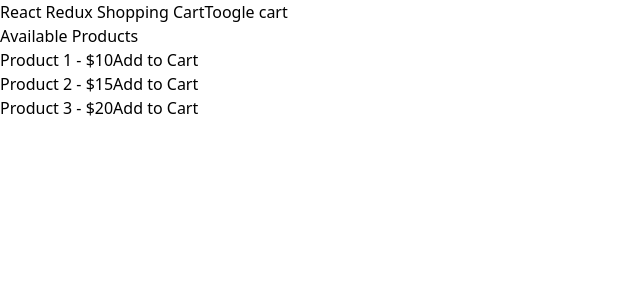
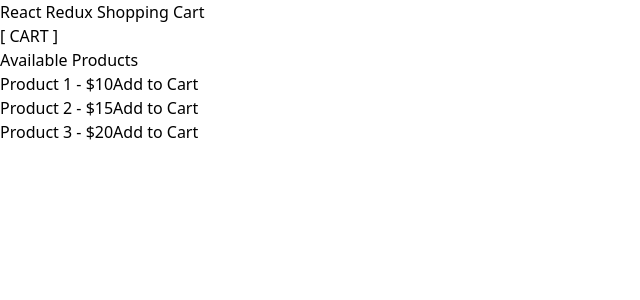
Before and after one commit to kouroshneyestani/react-redux-shopping-cart, a React (Vite) app: page / in a window 1280 px wide. Shown: the top 300 px of the page, without its empty margins (0-640 px from the left). Built offline with nearby package versions, Linux system fonts and the light colour scheme.

Commit message:
feat: add ShoppingCartContext for cart visibility management

```diff
--- a/src/App.jsx
+++ b/src/App.jsx
@@ -1,34 +1,20 @@
-import { useState } from "react";
-
+// src/App.jsx
+import React from "react";
+import { ShoppingCartProvider } from "./contexts/ShoppingCartContext"; // Import ShoppingCartProvider
 import Products from "./components/Products";
 import ShoppingCart from "./components/Cart";
+import CartToggleButton from "./components/CartToggleButton"; // Import CartToggleButton component
 
 function App() {
-    const [isShoppingCartVisible, setIsShoppingCartVisible] = useState(false);
-
-    // Function to toggle the cart visibility
-    const toggleShoppingCart = () => {
-        setIsShoppingCartVisible(!isShoppingCartVisible);
-    };
-
     return (
-        <>
-            <div className="app">
-                <div>
-                    <h1>
-                        React Redux Shopping Cart
-                        <button onClick={toggleShoppingCart}>
-                            Toogle cart
-                        </button>
-                    </h1>
-                    <Products />
-                    <ShoppingCart
-                        isVisible={isShoppingCartVisible}
-                        toggleCart={toggleShoppingCart}
-                    />
-                </div>
+        <ShoppingCartProvider>
+            <div>
+                <h1>React Redux Shopping Cart</h1>
+                <CartToggleButton>[ CART ]</CartToggleButton>
+                <Products />
+                <ShoppingCart />
             </div>
-        </>
+        </ShoppingCartProvider>
     );
 }
 
--- a/src/components/Cart/index.jsx
+++ b/src/components/Cart/index.jsx
@@ -1,4 +1,5 @@
-import { useState } from "react";
+// src/components/Cart.jsx
+import { useShoppingCart } from "../../contexts/ShoppingCartContext";
 import { useSelector, useDispatch } from "react-redux"; // Import useSelector to read state and useDispatch to send actions
 import {
     removeItem,
@@ -6,7 +7,8 @@ import {
     selectTotalPrice,
 } from "../../features/cart/cartSlice"; // Import actions for cart state
 
-const Cart = ({ isVisible, toggleCart }) => {
+const Cart = () => {
+    const { isVisible, toggleCart } = useShoppingCart();
     const dispatch = useDispatch(); // Get the dispatch function to send actions
     const cartItems = useSelector((state) => state.cart.items); // Get the cart items from the Redux store
     const totalPrice = useSelector(selectTotalPrice); // Get the total price from the cart selector
--- /dev/null
+++ b/src/components/CartToggleButton.jsx
@@ -0,0 +1,9 @@
+import { useShoppingCart } from "../contexts/ShoppingCartContext";
+
+const CartToggleButton = ({ children }) => {
+    const { toggleCart } = useShoppingCart();
+
+    return <div onClick={toggleCart}>{children}</div>;
+};
+
+export default CartToggleButton;
--- /dev/null
+++ b/src/contexts/ShoppingCartContext.jsx
@@ -0,0 +1,31 @@
+// src/contexts/ShoppingCartContext.jsx
+import React, { createContext, useState, useContext } from "react";
+
+// Create a Context for the ShoppingCart
+const ShoppingCartContext = createContext();
+
+// Create a Provider Component
+export const ShoppingCartProvider = ({ children }) => {
+    const [isVisible, setIsVisible] = useState(false); // Changed to false to hide the cart initially
+
+    const toggleCart = () => {
+        setIsVisible((prev) => !prev);
+    };
+
+    return (
+        <ShoppingCartContext.Provider value={{ isVisible, toggleCart }}>
+            {children}
+        </ShoppingCartContext.Provider>
+    );
+};
+
+// Custom hook for using ShoppingCartContext
+export const useShoppingCart = () => {
+    const context = useContext(ShoppingCartContext);
+    if (!context) {
+        throw new Error(
+            "useShoppingCart must be used within a ShoppingCartProvider"
+        );
+    }
+    return context;
+};
```
